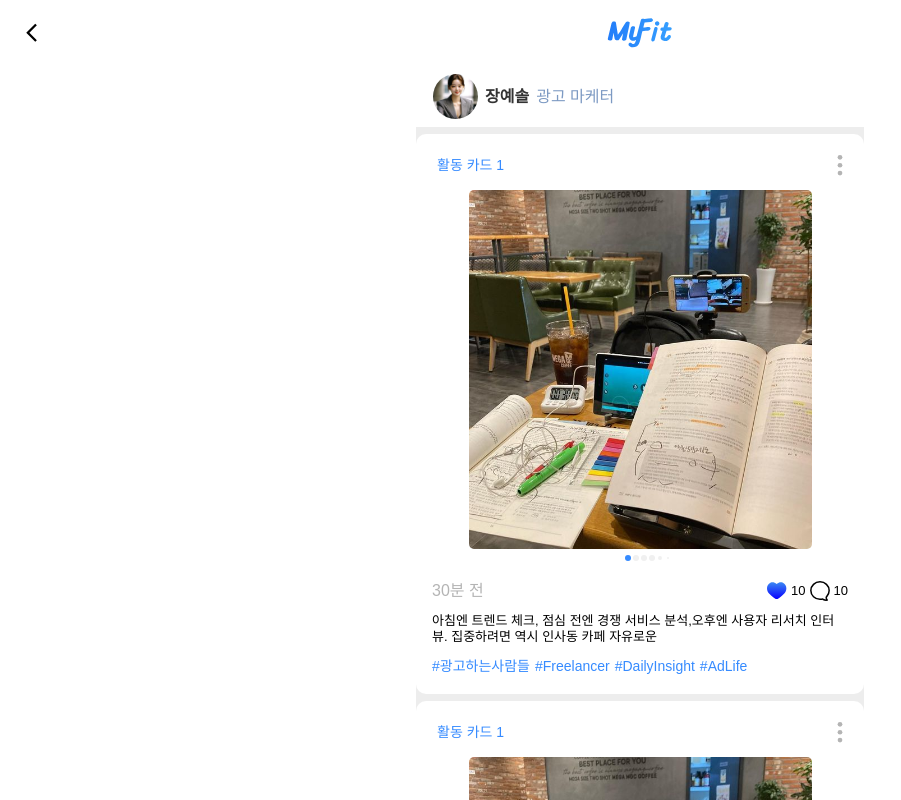
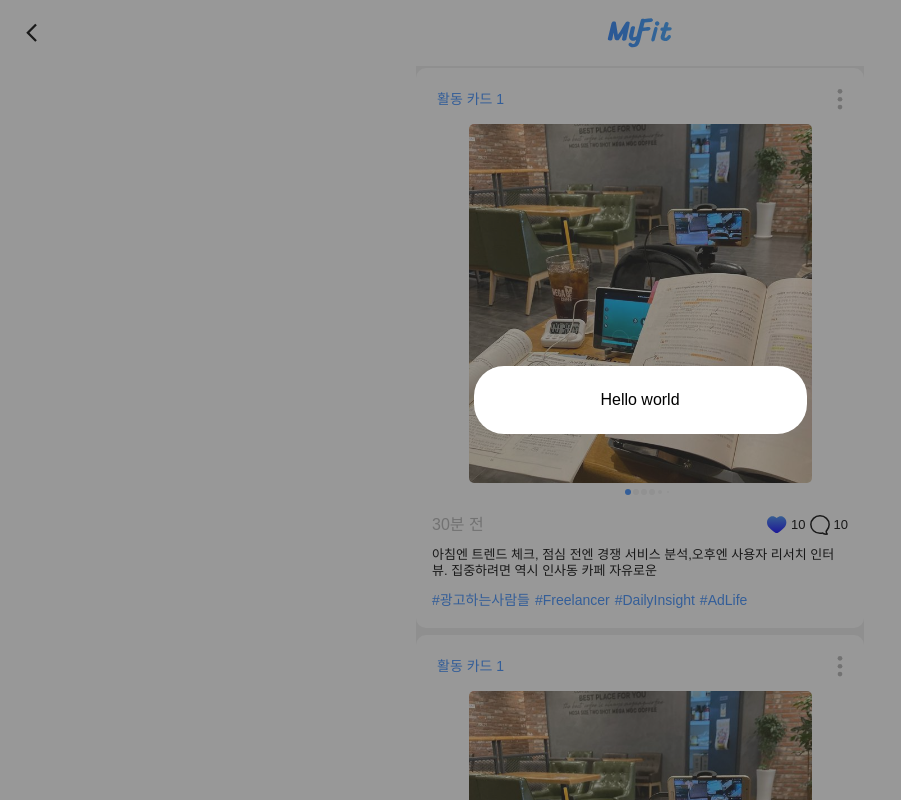
Before and after one commit to potato637/myfit-front, a React (Vite) app: page /mypage/feed in a window 1280 px wide. Shown: the top 800 px of the page, without its empty margins (0-901 px from the left). Built offline with nearby package versions, Linux system fonts and the light colour scheme; a web font is replaced by a local one.

Commit message:
Feat/layout container (#30)
* create bottomsheet/modal tsx

* feat:Modal.tsx

* feat:BottomNavContainer.tsx

* feat:TopBarContainer.tsx

```diff
--- /dev/null
+++ b/src/components/common/TopBarContainer.tsx
@@ -0,0 +1,18 @@
+import TopBar from "./TopBar";
+
+interface TopBarContainerProps {
+  TopBarContent: React.ReactNode;
+  children: React.ReactNode;
+}
+
+function TopBarContainer({ TopBarContent, children }: TopBarContainerProps) {
+  return (
+    <>
+      <TopBar>{TopBarContent}</TopBar>
+      <div className="h-[66px]" />
+      {children}
+    </>
+  );
+}
+
+export default TopBarContainer;
--- /dev/null
+++ b/src/components/layouts/BottomNavContainer.tsx
@@ -0,0 +1,13 @@
+import BottomNav from "./BottomNav";
+
+function BottomNavContainer({ children }: { children: React.ReactNode }) {
+  return (
+    <>
+      {children}
+      <div className="h-[89px]" />
+      <BottomNav />
+    </>
+  );
+}
+
+export default BottomNavContainer;
--- a/src/components/profile/DetailIntroduction.tsx
+++ b/src/components/profile/DetailIntroduction.tsx
@@ -1,6 +1,6 @@
 function DetailIntroduction() {
   return (
-    <div className="w-full h-[61px] flex items-center px-[17px] mt-[66px] gap-[7px] bg-ct-white">
+    <div className="w-full h-[61px] flex items-center px-[17px] gap-[7px] bg-ct-white">
       <img
         src="/assets/profile/profileImage.png"
         alt="프로필 이미지"
--- /dev/null
+++ b/src/components/profile/ModalDeleteCard.tsx
@@ -0,0 +1,5 @@
+function ModalDeleteCard() {
+  return <div></div>;
+}
+
+export default ModalDeleteCard;
--- /dev/null
+++ b/src/components/ui/BottomSheet.tsx
@@ -0,0 +1,5 @@
+function BottomSheet() {
+  return <div></div>;
+}
+
+export default BottomSheet;
--- /dev/null
+++ b/src/components/ui/Modal.tsx
@@ -0,0 +1,13 @@
+import React from "react";
+
+function Modal({ children }: { children: React.ReactNode }) {
+  return (
+    <div className="fixed inset-0 bg-ct-black-100/50 z-[9999] ct-center">
+      <div className="w-[333px] h-[auto] px-[24px] py-[22px] ct-center bg-ct-white rounded-[30px]">
+        {children}
+      </div>
+    </div>
+  );
+}
+
+export default Modal;
--- a/src/pages/profile/CardDetail.tsx
+++ b/src/pages/profile/CardDetail.tsx
@@ -1,24 +1,29 @@
-import TopBar from "../../components/common/TopBar";
 import DetailIntroduction from "../../components/profile/DetailIntroduction";
 import DetailCardItem from "../../components/profile/DetailCardItem";
+import TopBarContainer from "../../components/common/TopBarContainer";
+
+const TopBarContent = () => {
+  return (
+    <img
+      src="/assets/common/headerLogo.svg"
+      alt="로고"
+      className="w-[68px] h-[30px]"
+    />
+  );
+};
 
 function CardDetail() {
   const createList = Array.from({ length: 10 }, (_, i) => i + 1);
 
   return (
+    <TopBarContainer TopBarContent={<TopBarContent />}>
       <div className="w-full h-full bg-ct-gray-100 flex flex-col gap-[7px]">
-      <TopBar>
-        <img
-          src="/assets/common/headerLogo.svg"
-          alt="로고"
-          className="w-[68px] h-[30px]"
-        />
-      </TopBar>
         <DetailIntroduction />
         {createList.map((_, index) => (
           <DetailCardItem key={index} />
         ))}
       </div>
+    </TopBarContainer>
   );
 }
 
--- a/src/pages/profile/FeedDetail.tsx
+++ b/src/pages/profile/FeedDetail.tsx
@@ -1,6 +1,7 @@
 import TopBar from "../../components/common/TopBar";
 import DetailIntroduction from "../../components/profile/DetailIntroduction";
 import DetailFeedItem from "../../components/profile/DetailFeedItem";
+import Modal from "../../components/ui/Modal";
 
 function FeedDetail() {
   const createList = Array.from({ length: 10 }, (_, i) => i + 1);
@@ -18,6 +19,11 @@ function FeedDetail() {
       {createList.map((_, index) => (
         <DetailFeedItem key={index} />
       ))}
+      <Modal>
+        <div>
+          <span>Hello world</span>
+        </div>
+      </Modal>
     </div>
   );
 }
--- a/src/pages/profile/Profile.tsx
+++ b/src/pages/profile/Profile.tsx
@@ -1,4 +1,3 @@
-import BottomNav from "../../components/layouts/BottomNav";
 import Introduction from "../../components/profile/Introduction";
 import { useState } from "react";
 import ProfileCardContainer from "../../components/profile/ProfileCardContainer";
@@ -6,12 +5,14 @@ import ProfileFeedContainer from "../../components/profile/ProfileFeedContainer"
 import CreateItemButton from "../../components/profile/CreateItemButton";
 import NetworkingBar from "../../components/profile/NetworkingBar";
 import CompanyLink from "../../components/profile/CompanyLink";
+import BottomNavContainer from "../../components/layouts/BottomNavContainer";
 
 function Profile() {
   const [selectedTab, setSelectedTab] = useState<"card" | "feed">("card");
 
   return (
-    <div className="w-full h-full ct-center flex-col mt-5 mb-[89px]">
+    <BottomNavContainer>
+      <div className="w-full h-full ct-center flex-col mt-5">
         <Introduction />
         <div className="mt-[20px] w-[335px]">
           <span className="text-ct-black-100 text-body1">
@@ -27,7 +28,9 @@ function Profile() {
           >
             <span
               className={`text-body2 ${
-              selectedTab === "card" ? "text-ct-black-100" : "text-ct-gray-300"
+                selectedTab === "card"
+                  ? "text-ct-black-100"
+                  : "text-ct-gray-300"
               }`}
             >
               이력/활동
@@ -42,7 +45,9 @@ function Profile() {
           >
             <span
               className={`text-body2 ${
-              selectedTab === "feed" ? "text-ct-black-100" : "text-ct-gray-300"
+                selectedTab === "feed"
+                  ? "text-ct-black-100"
+                  : "text-ct-gray-300"
               }`}
             >
               피드
@@ -55,8 +60,8 @@ function Profile() {
         {selectedTab === "card" && <ProfileCardContainer />}
         {selectedTab === "feed" && <ProfileFeedContainer />}
         <CreateItemButton />
-      <BottomNav />
       </div>
+    </BottomNavContainer>
   );
 }
 
```
Lines whose indentation alone changed are shown as unchanged.
